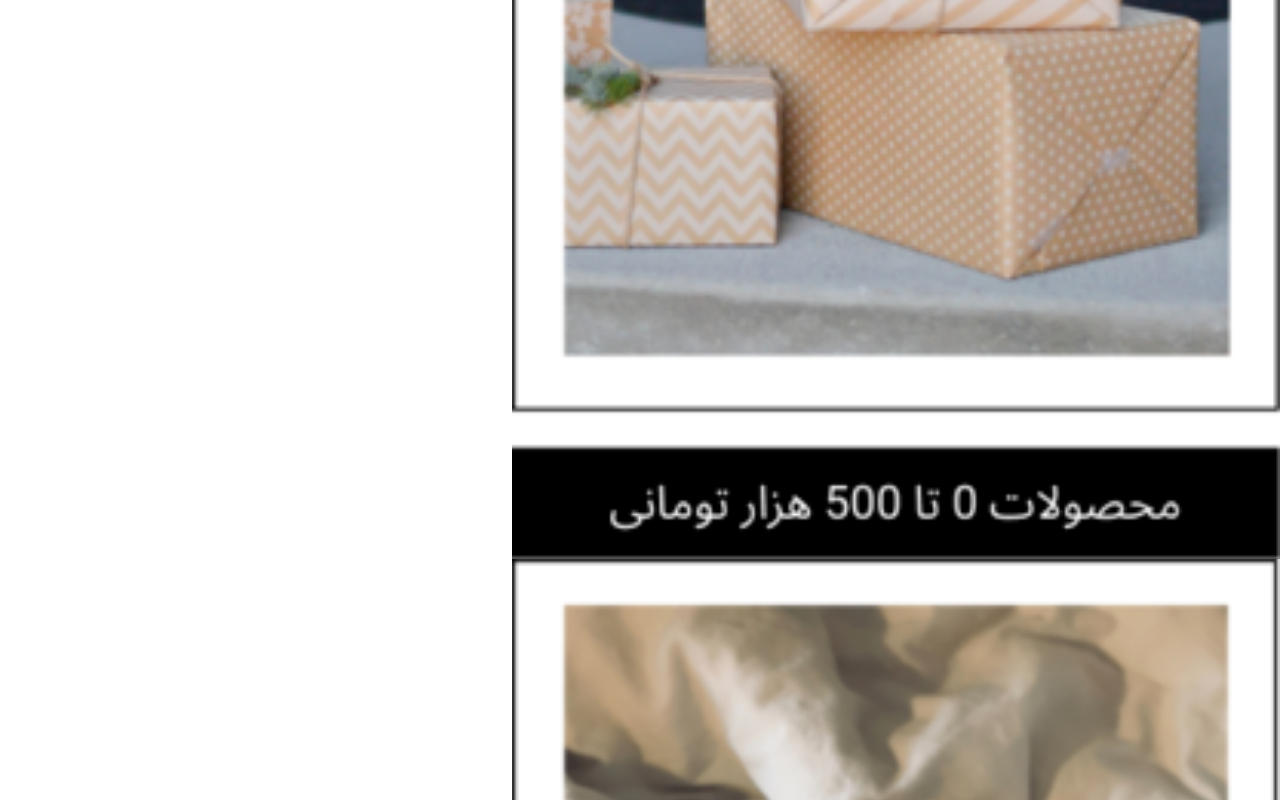
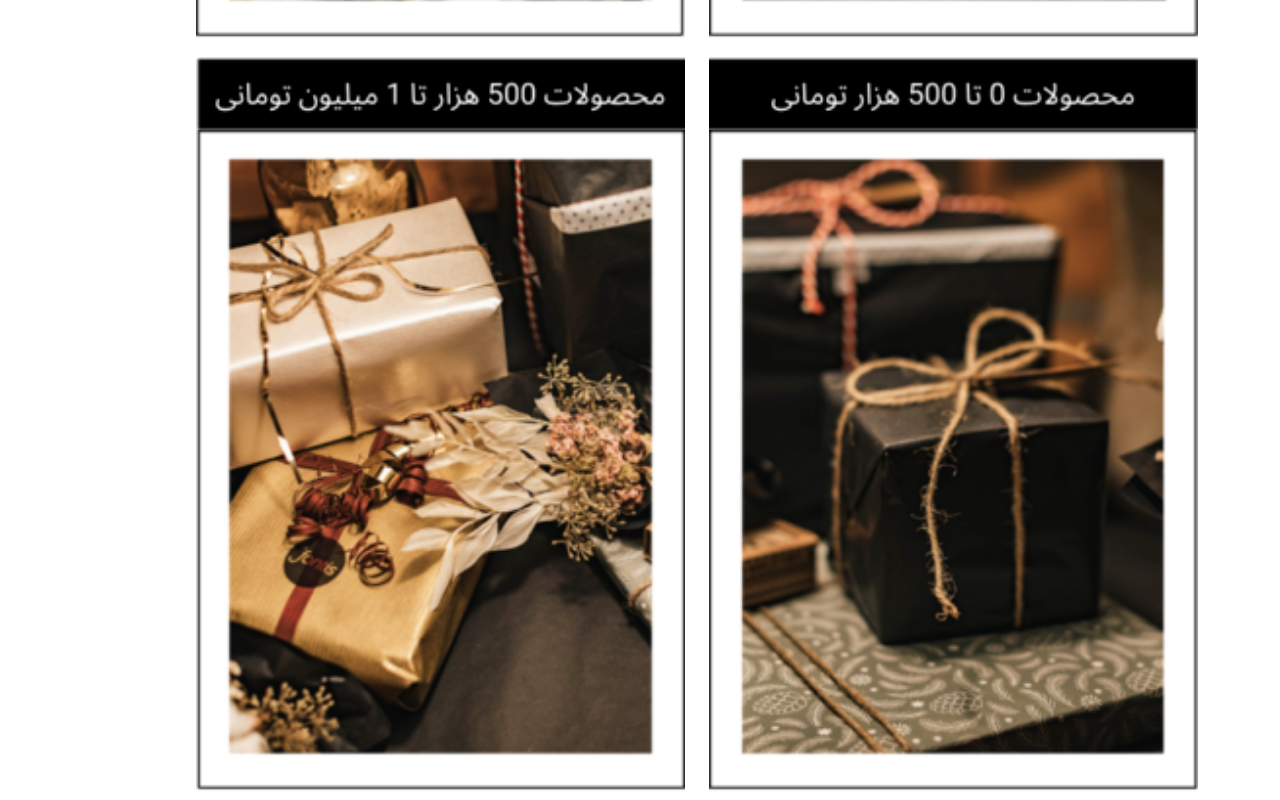
Before and after one commit to Farzanehsalimi/online-clothing-shop, a plain HTML site: page index.html in a window 1280 px wide. Shown: the part 5980-6780 px from the top of the page. Drawn offline with nearby package versions, Linux system fonts and the light colour scheme; a small style sheet from the web is missing; a web font is replaced by a local one.

Commit message:
just commit

```diff
--- a/index.html
+++ b/index.html
@@ -438,15 +438,38 @@
         </div>
       </div>
 
-      <div class="price mt-5">
-        <h4 class="text-right">بازه قیمتی محصولات</h4>
+      <div class="container price mt-5">
+        <h4 class="text-left">بازه قیمتی محصولات</h4>
         <hr />
         <span>انتخابی آسان تر برای خرید هدیه</span>
-        <div class="d-felx flex-row">
-          <img src="./assets/images/6.price/asset 49.png" class="price-img" alt="" />
-          <img src="./assets/images/6.price/asset 50.png" class="price-img" alt="" />
-          <img src="./assets/images/6.price/asset 51.png" class="price-img" alt="" />
-          <img src="./assets/images/6.price/asset 52.png" class="price-img" alt="" />
+        <div class="price-imgs">
+
+          <div class="row">
+            <img
+              src="./assets/images/6.price/asset 49.png"
+              class="price-img col-sm-6"
+              alt=""
+            />
+            <img
+              src="./assets/images/6.price/asset 50.png"
+              class="price-img col-sm-6"
+              alt=""
+            />
+          </div>
+
+          <div class="row">
+            <img
+              src="./assets/images/6.price/asset 51.png"
+              class="price-img col-sm-6"
+              alt=""
+            />
+            <img
+              src="./assets/images/6.price/asset 52.png"
+              class="price-img col-sm-6"
+              alt=""
+            />
+          </div>
+
         </div>
       </div>
     </main>
--- a/style.css
+++ b/style.css
@@ -234,8 +234,16 @@ h4 {
   width: 100%;
 }
 
+.price{
+/* width: 90%; */
+}
+
+.price-imgs{
+  margin: 0 auto;
+}
+
 .price-img{
-    width: 60%;
+    width: 45%;
 }
 
 .lorem {
```
